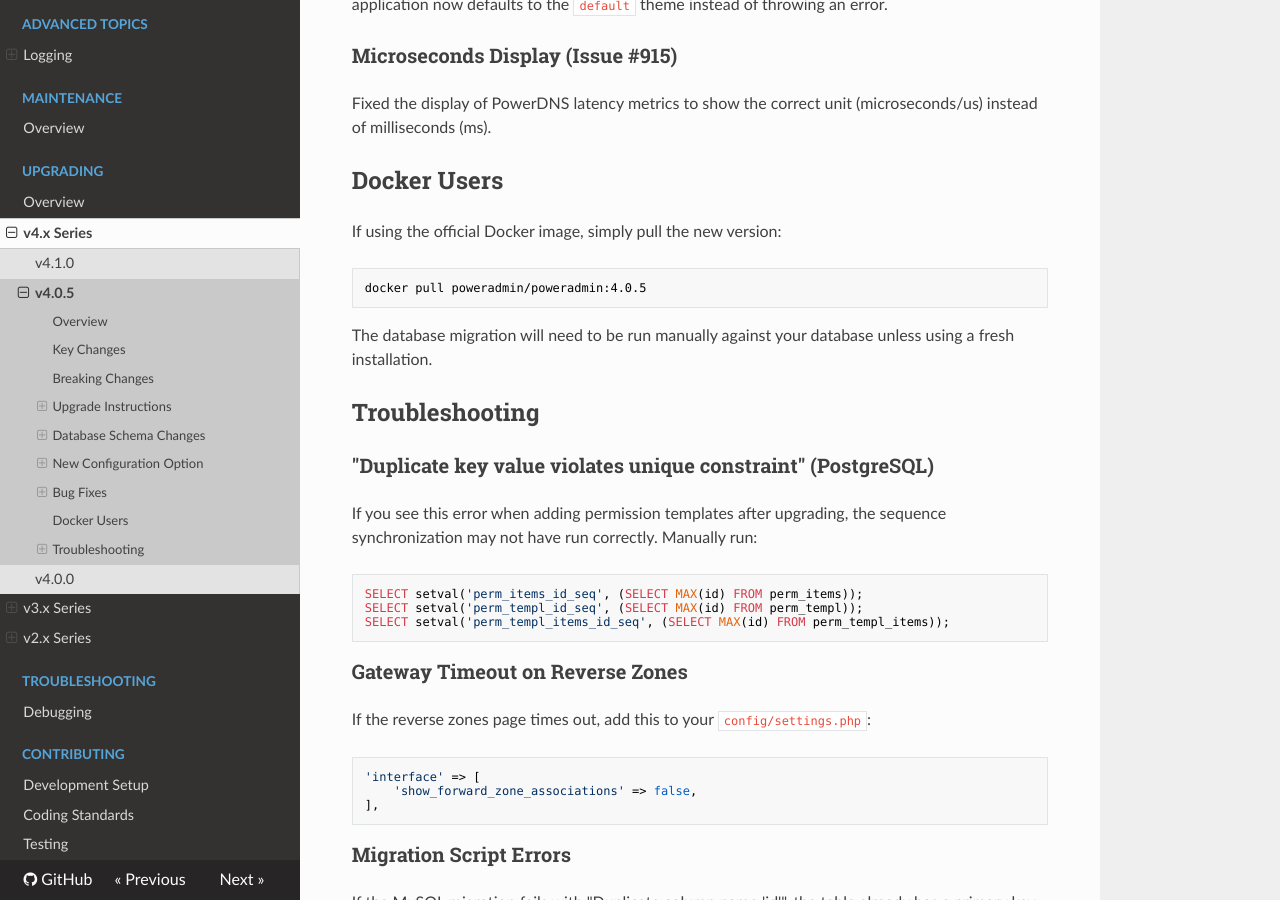
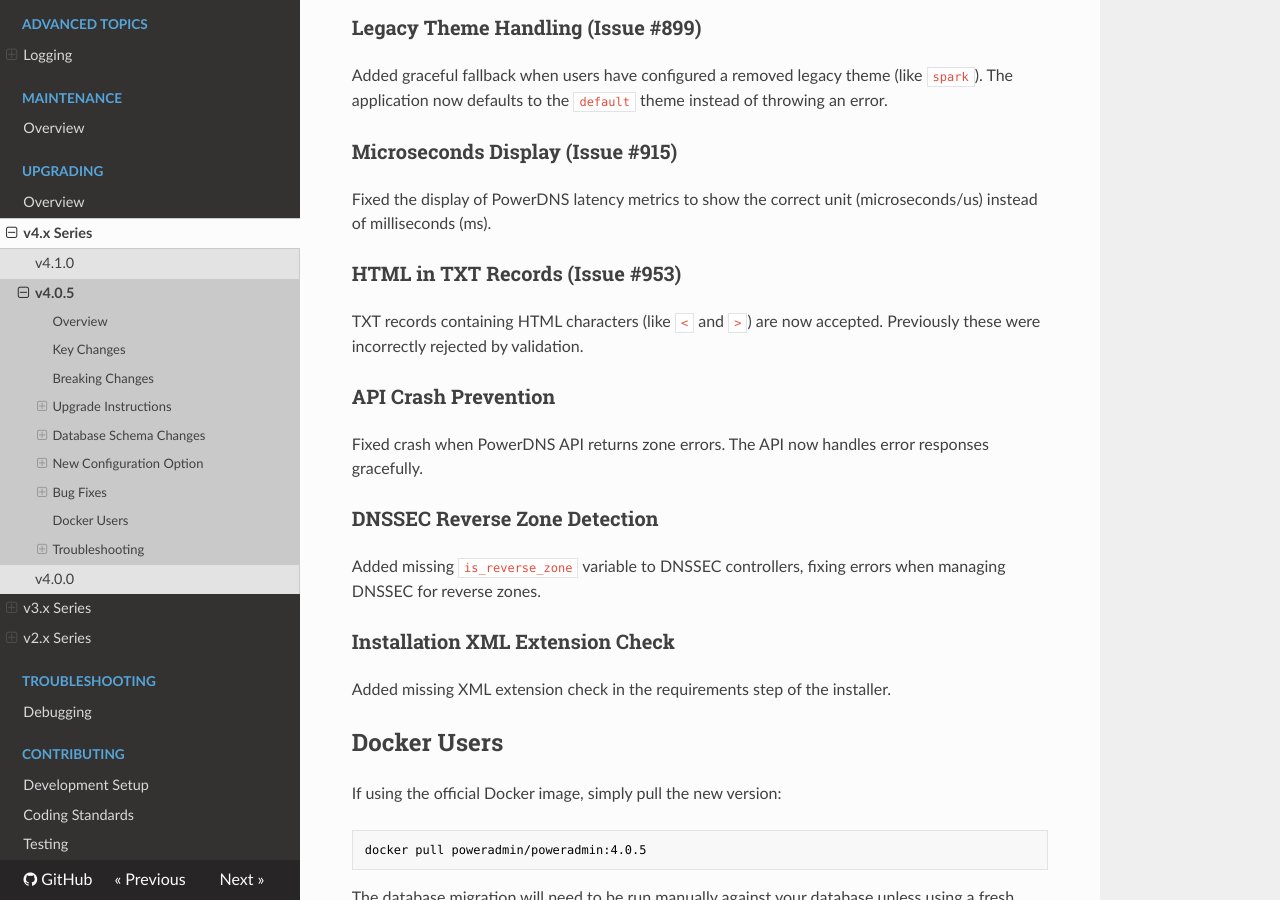
Before and after one commit to poweradmin/poweradmin-docs, an MkDocs documentation site: the page built from docs/upgrading/v4.0.5.md, in a window 1280 px wide and 900 px high, scrolled down 3989 px. Built offline with MkDocs 1.6.1, drawn with Linux system fonts in a browser that asks for light colours; nearby versions of some CDN libraries; some of the changed text lies outside the part shown.

Commit message:
docs(upgrade): add additional v4.0.5 bug fixes to upgrade guide

```diff
--- a/docs/upgrading/v4.0.5.md
+++ b/docs/upgrading/v4.0.5.md
@@ -6,11 +6,13 @@
 
 ## Key Changes
 
+- **Security**: Replaced GET confirmation links with POST forms for delete operations; improved debug output escaping
 - **Database Compatibility**: Added primary key to `records_zone_templ` table for MySQL InnoDB Cluster compatibility
 - **PostgreSQL Fix**: Synchronized sequences to prevent duplicate key errors when adding permission templates
-- **PHP 8.4 Compatibility**: Fixed type safety issues with zone templates
+- **API Improvements**: Fixed crash when PowerDNS API returns errors; HTTP 204 compliance; PHP 8.1 compatibility
+- **Docker**: Updated FrankenPHP base image to 1.10-php8.4-alpine; improved health checks
+- **DNS**: Allow HTML characters in TXT records; improved IDN validation
 - **Performance Option**: New configuration option to disable forward zone associations in reverse zone list
-- **Bug Fixes**: Various fixes for zone editing, record search, and mail configuration
 
 ## Breaking Changes
 
@@ -155,6 +157,22 @@
 
 Fixed the display of PowerDNS latency metrics to show the correct unit (microseconds/us) instead of milliseconds (ms).
 
+### HTML in TXT Records (Issue #953)
+
+TXT records containing HTML characters (like `<` and `>`) are now accepted. Previously these were incorrectly rejected by validation.
+
+### API Crash Prevention
+
+Fixed crash when PowerDNS API returns zone errors. The API now handles error responses gracefully.
+
+### DNSSEC Reverse Zone Detection
+
+Added missing `is_reverse_zone` variable to DNSSEC controllers, fixing errors when managing DNSSEC for reverse zones.
+
+### Installation XML Extension Check
+
+Added missing XML extension check in the requirements step of the installer.
+
 ## Docker Users
 
 If using the official Docker image, simply pull the new version:
```
